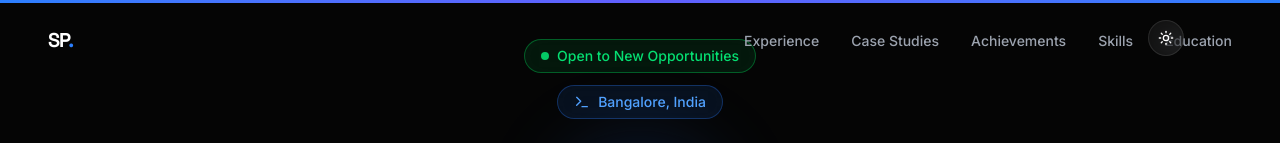
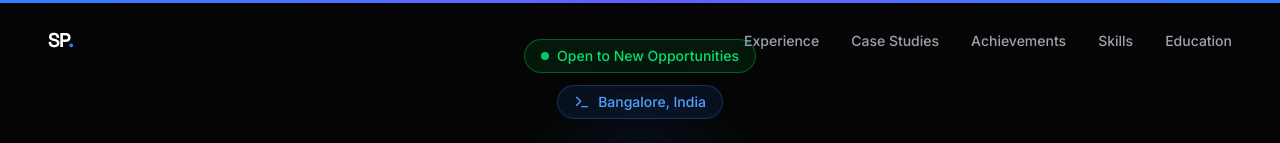
Before and after one commit to pandxsah/pandxsah.github.io, a React (Vite) app: page / in a window 1280 px wide. Shown: the top 143 px of the page. Built offline with nearby package versions, Linux system fonts and the light colour scheme.

Commit message:
Update App.tsx

```diff
--- a/src/App.tsx
+++ b/src/App.tsx
@@ -1,6 +1,5 @@
 import { useState, useEffect } from "react";
-import { AnimatePresence, motion } from "motion/react";
-import { Sun, Moon } from "lucide-react";
+import { AnimatePresence } from "motion/react";
 import { AnimatedBackground } from "./components/AnimatedBackground";
 import { SplashScreen } from "./components/SplashScreen";
 import { Hero } from "./components/Hero";
@@ -15,11 +14,11 @@ import { Navbar } from "./components/Navbar";
 import { ScrollProgress } from "./components/ScrollProgress";
 import { ScrollToTop } from "./components/ScrollToTop";
 
-// Google Analytics — replace G-MQM00QWN3G with your real Measurement ID
+// Google Analytics — replace G-XXXXXXXXXX with your real Measurement ID
 function useAnalytics() {
   useEffect(() => {
     const script = document.createElement("script");
-    script.src = "https://www.googletagmanager.com/gtag/js?id=G-MQM00QWN3G";
+    script.src = "https://www.googletagmanager.com/gtag/js?id=G-XXXXXXXXXX";
     script.async = true;
     document.head.appendChild(script);
 
@@ -28,7 +27,7 @@ function useAnalytics() {
       window.dataLayer = window.dataLayer || [];
       function gtag(){dataLayer.push(arguments);}
       gtag('js', new Date());
-      gtag('config', 'G-MQM00QWN3G');
+      gtag('config', 'G-XXXXXXXXXX');
     `;
     document.head.appendChild(inline);
   }, []);
@@ -36,38 +35,19 @@ function useAnalytics() {
 
 export default function App() {
   const [showSplash, setShowSplash] = useState(true);
-  const [isDark, setIsDark] = useState(true);
 
   useAnalytics();
 
-  useEffect(() => {
-    document.documentElement.classList.toggle("dark", isDark);
-    document.documentElement.classList.toggle("light", !isDark);
-  }, [isDark]);
-
   return (
-    <div className={`relative min-h-screen selection:bg-blue-500/30 ${isDark ? "bg-[#050505] text-white" : "bg-[#f8f9fa] text-gray-900"}`}>
+    <div className="relative min-h-screen bg-[#050505] text-white selection:bg-blue-500/30">
       <AnimatePresence mode="wait">
         {showSplash ? (
           <SplashScreen key="splash" onComplete={() => setShowSplash(false)} />
         ) : (
           <div key="main-content">
             <ScrollProgress />
-            {isDark && <AnimatedBackground />}
+            <AnimatedBackground />
             <Navbar />
-
-            {/* DARK / LIGHT TOGGLE */}
-            <motion.button
-              initial={{ opacity: 0 }}
-              animate={{ opacity: 1 }}
-              transition={{ delay: 2 }}
-              onClick={() => setIsDark(!isDark)}
-              className="fixed top-5 right-20 z-50 flex h-9 w-9 items-center justify-center rounded-full border border-white/10 bg-white/5 text-white backdrop-blur-md transition-all hover:bg-white/10 md:right-24"
-              aria-label="Toggle dark mode"
-            >
-              {isDark ? <Sun className="h-4 w-4" /> : <Moon className="h-4 w-4 text-gray-800" />}
-            </motion.button>
-
             <main className="relative z-10 flex flex-col gap-16 md:gap-32 pb-32">
               <Hero />
               <Experience />
@@ -78,7 +58,6 @@ export default function App() {
               <Extra />
               <Contact />
             </main>
-
             <ScrollToTop />
           </div>
         )}
```
